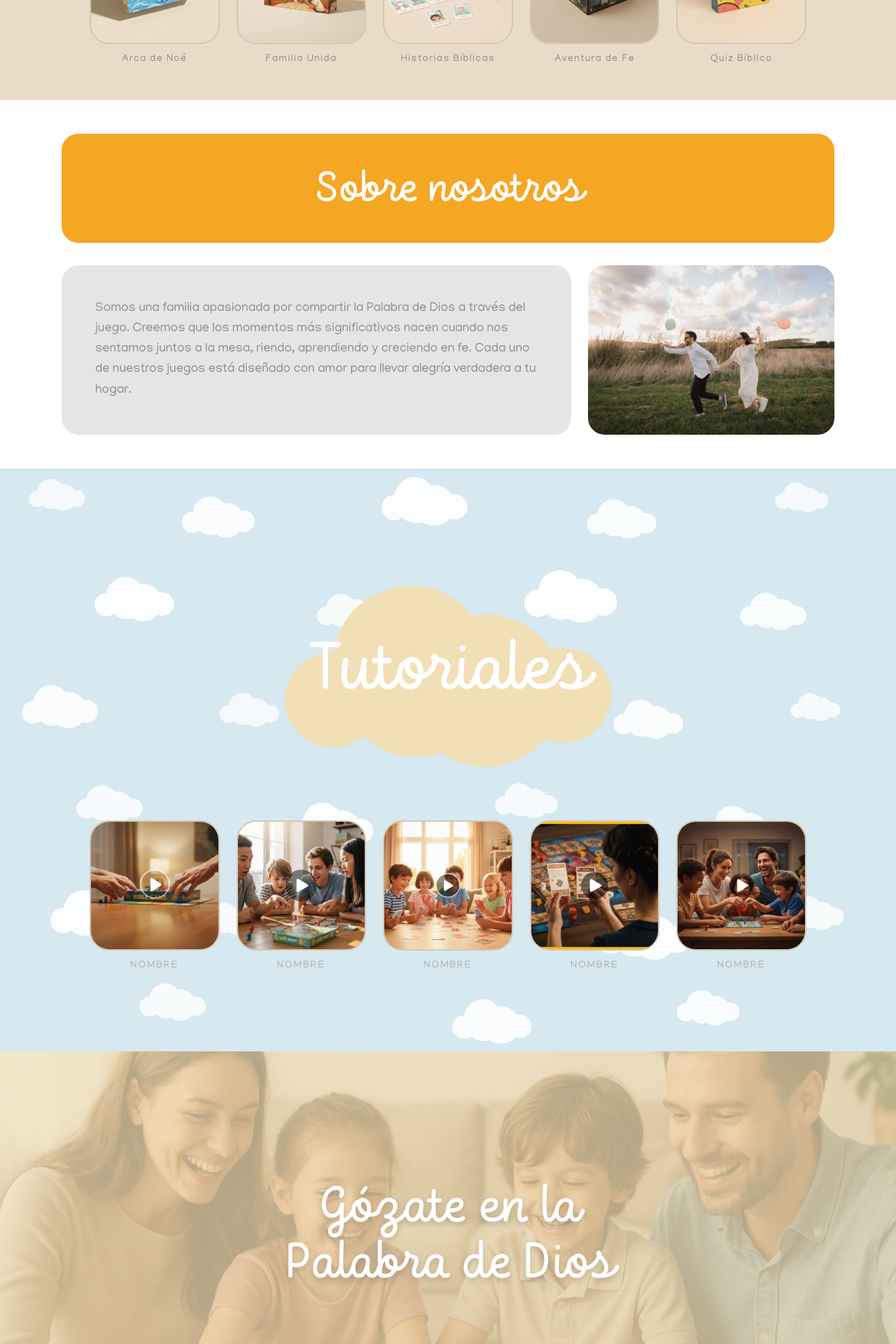
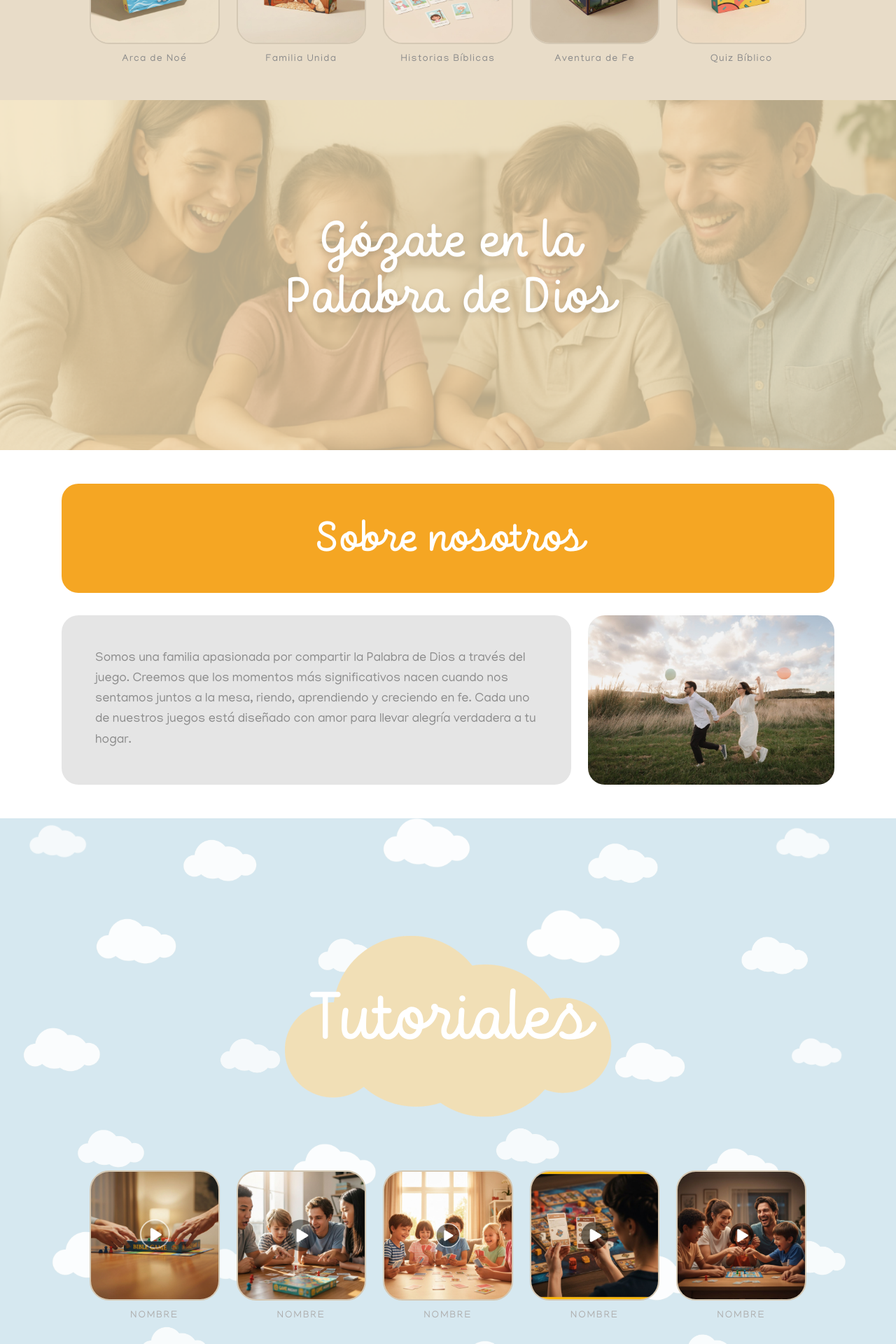
Before and after one commit to ldfavale/truejoy-website, a Next.js app: page / in a window 1280 px wide. Shown: the part 1580-3500 px from the top of the page at 70% size. Built offline with nearby package versions, Linux system fonts and the light colour scheme.

Commit message:
feat: move GozateSection to the correct position in the home page layout

```diff
--- a/app/page.tsx
+++ b/app/page.tsx
@@ -13,9 +13,9 @@ export default function Home() {
       <Navbar />
       <HeroSection />
       <CatalogSection />
+      <GozateSection />
       <AboutSection />
       <TutorialsSection />
-      <GozateSection />
       <TestimonialCarousel />
       <ContactSection />
     </main>
```
